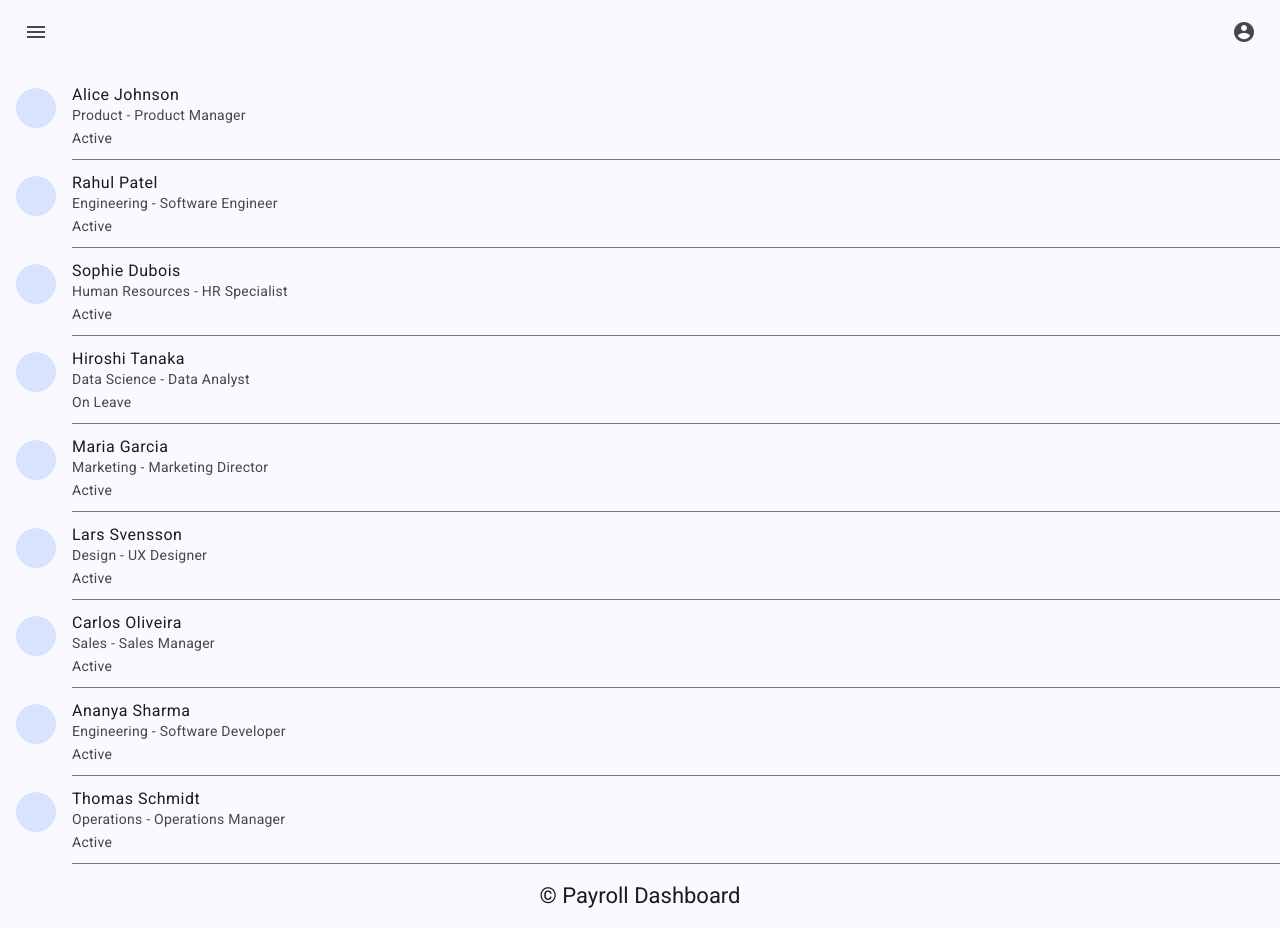
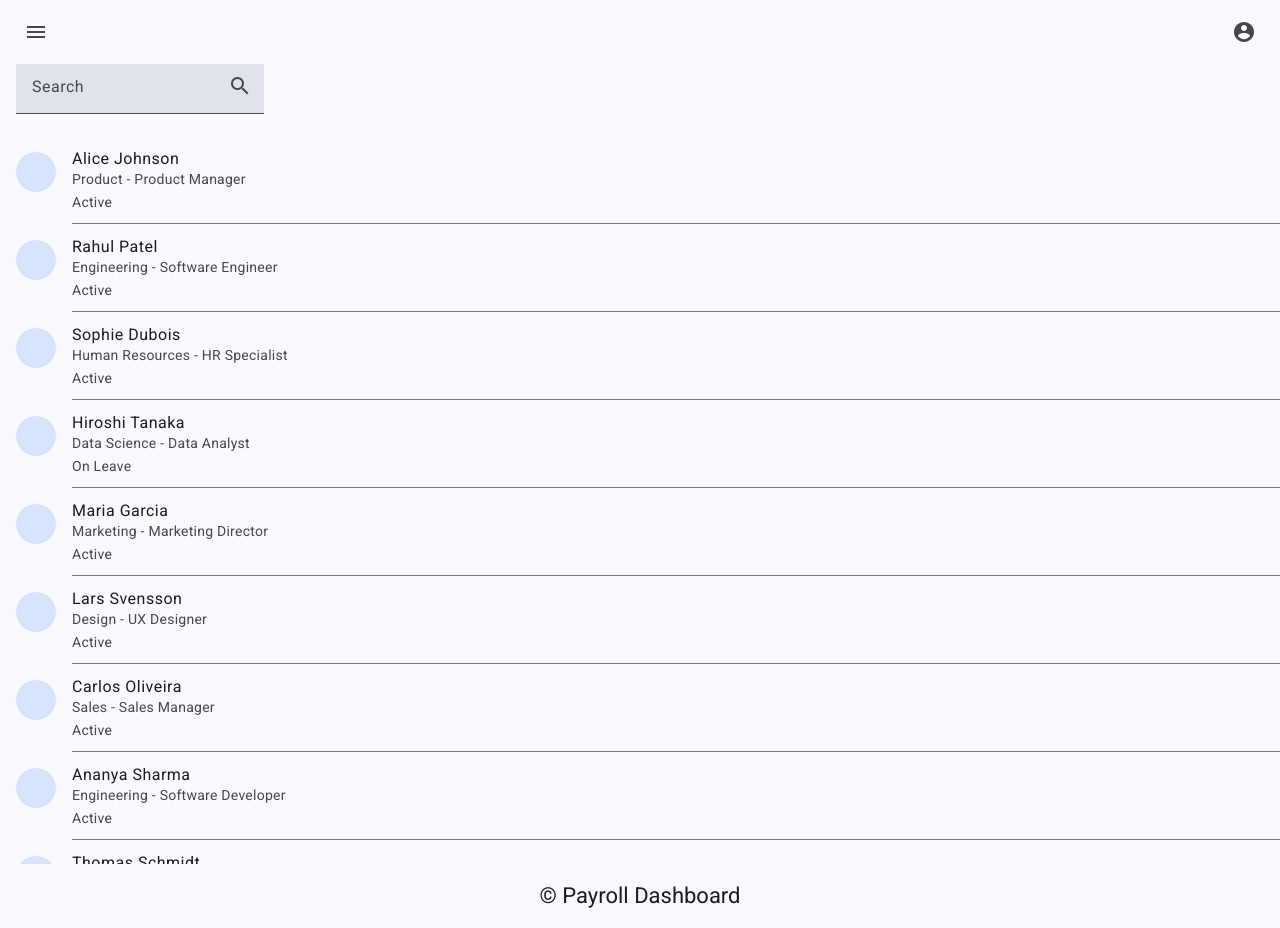
Before and after one commit to jmh129/payroll-demo, an Angular app: page /employees in a window 1280 px wide. Built offline with nearby package versions, Linux system fonts and the light colour scheme.

Commit message:
added employee search

```diff
--- a/src/app/features/employees/components/employee-list/employee-list.component.html
+++ b/src/app/features/employees/components/employee-list/employee-list.component.html
@@ -1,15 +1,18 @@
-<!-- TODO: Search and Filters -->
+<mat-toolbar>
+  <mat-form-field>
+    <mat-label>Search</mat-label>
+    <input matInput placeholder="Search employees" (input)="onSearch($event)" />
+    <mat-icon matSuffix>search</mat-icon>
+  </mat-form-field>
+</mat-toolbar>
 
 <mat-selection-list [multiple]="false" hideSingleSelectionIndicator="true">
   @for (employee of employees(); track employee.id) {
   <mat-list-option [value]="employee" (click)="onEmployeeClick(employee)">
     <mat-icon matListItemAvatar></mat-icon>
     <span matListItemTitle>{{ employee.name }}</span>
-    <span matListItemLine
-      >{{ employee.department }} - {{ employee.role }}
-    </span>
+    <span matListItemLine>{{ employee.department }} - {{ employee.role }}</span>
     <span>{{ employee.status }}</span>
-
     <mat-divider [inset]="true"></mat-divider>
   </mat-list-option>
   }
--- a/src/app/features/employees/components/employee-list/employee-list.component.ts
+++ b/src/app/features/employees/components/employee-list/employee-list.component.ts
@@ -3,6 +3,9 @@ import { MatDialog } from '@angular/material/dialog';
 import { MatListModule } from '@angular/material/list';
 import { MatChipsModule } from '@angular/material/chips';
 import { MatIconModule } from '@angular/material/icon';
+import { MatToolbarModule } from '@angular/material/toolbar';
+import { MatFormFieldModule } from '@angular/material/form-field';
+import { MatInputModule } from '@angular/material/input';
 
 // Models and mock data
 import { Employee } from '../../models/employee.model';
@@ -12,15 +15,39 @@ import { MOCK_EMPLOYEES } from '../../data/employees.mock';
 import { EmployeeProfileComponent } from '../employee-profile/employee-profile.component';
 
 @Component({
-  imports: [MatListModule, MatChipsModule, MatIconModule],
+  imports: [
+    MatListModule,
+    MatChipsModule,
+    MatIconModule,
+    MatToolbarModule,
+    MatFormFieldModule,
+    MatInputModule,
+  ],
   selector: 'app-employee-list',
   templateUrl: './employee-list.component.html',
   styleUrl: './employee-list.component.scss',
 })
 export class EmployeeListComponent {
-  employees = signal<Employee[]>(MOCK_EMPLOYEES);
+  private allEmployees = MOCK_EMPLOYEES;
+
+  employees = signal<Employee[]>(this.allEmployees);
+  searchTerm = signal<string>('');
 
   constructor(private dialog: MatDialog) {}
+
+  onSearch(event: Event): void {
+    const value = (event.target as HTMLInputElement).value;
+    this.searchTerm.set(value.toLowerCase());
+    this.employees.set(
+      this.allEmployees.filter(
+        (employee) =>
+          employee.name.toLowerCase().includes(this.searchTerm()) ||
+          (employee.department?.toLowerCase()?.includes(this.searchTerm()) ??
+            false) ||
+          employee.role.toLowerCase().includes(this.searchTerm())
+      )
+    );
+  }
 
   onEmployeeClick(employee: Employee) {
     const dialogRef = this.dialog.open(EmployeeProfileComponent, {
@@ -31,6 +58,10 @@ export class EmployeeListComponent {
         this.employees.update((emps) =>
           emps.map((emp) => (emp.id === result.id ? result : emp))
         );
+
+        this.allEmployees = this.allEmployees.map((emp) =>
+          emp.id === result.id ? result : emp
+        );
       }
     });
   }
```
